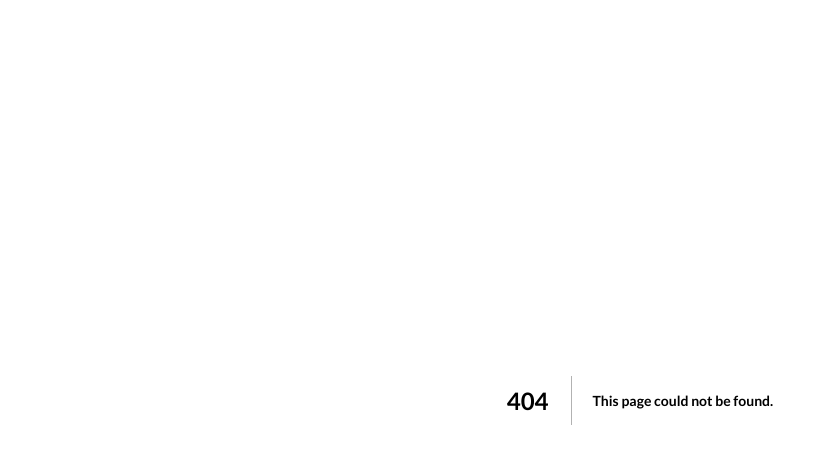
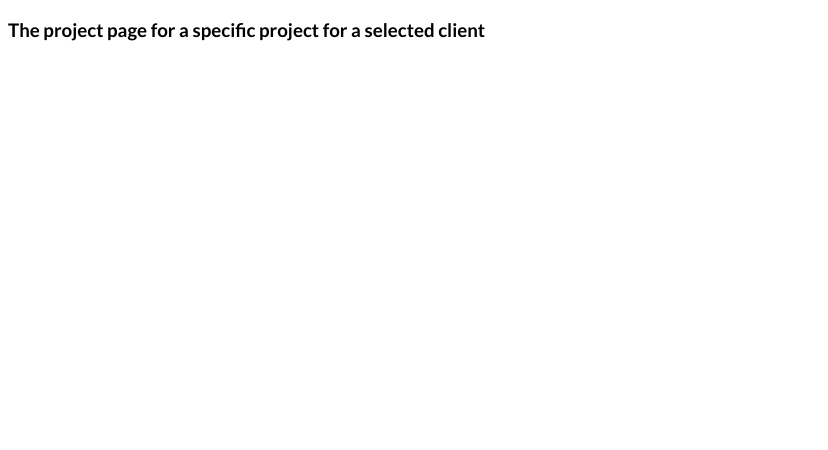
Before and after one commit to PhilipHassialis/nextjs-course-file-based-routing-tutorial, a Next.js app: page /clients/1/1 in a window 1280 px wide. Before the commit this address had no page. Shown: the top 450 px of the page, without its empty margins (0-828 px from the left). Built offline with nearby package versions, Linux system fonts and the light colour scheme.

Commit message:
Building nested dynamic routes & paths

```diff
--- /dev/null
+++ b/pages/clients/[id]/[clientprojectid].js
@@ -0,0 +1,16 @@
+import React from "react";
+import { useRouter } from "next/router";
+const SelectedClientProjectPage = () => {
+    const router = useRouter();
+    console.log(router.query);
+
+    return (
+        <div>
+            <h3>
+                The project page for a specific project for a selected client
+            </h3>
+        </div>
+    );
+};
+
+export default SelectedClientProjectPage;
```
Also changed, not shown: pages/clients/[id]/index.js (added, +15 -0 lines), pages/clients/index.js (added, +11 -0 lines).
